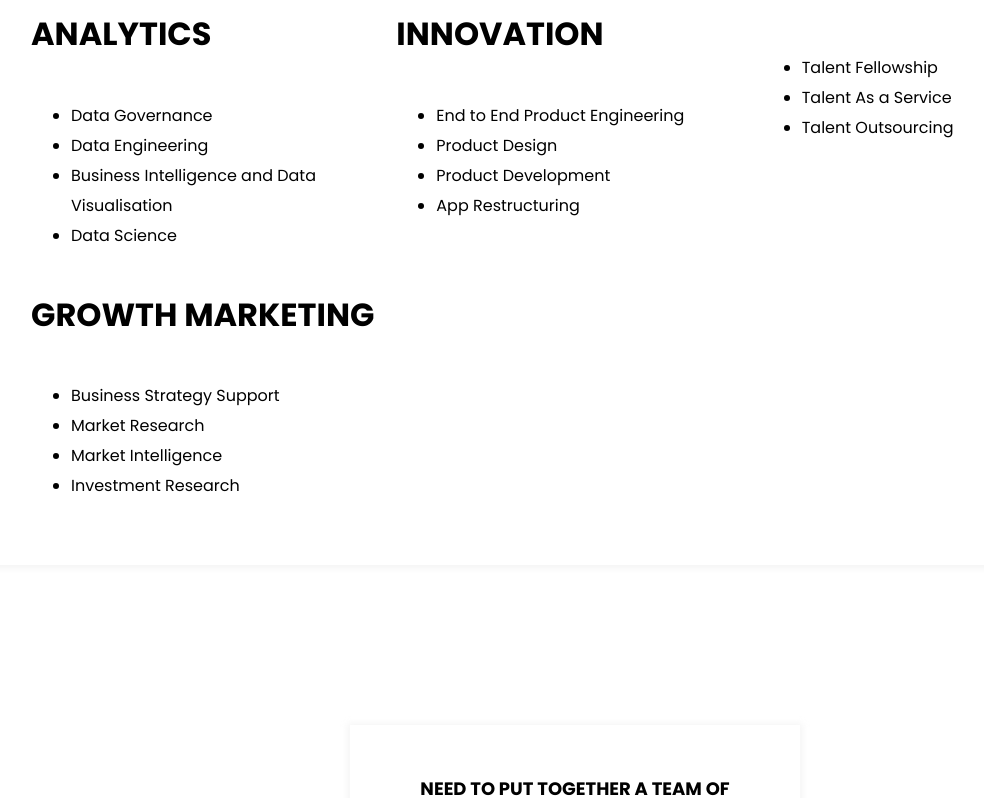
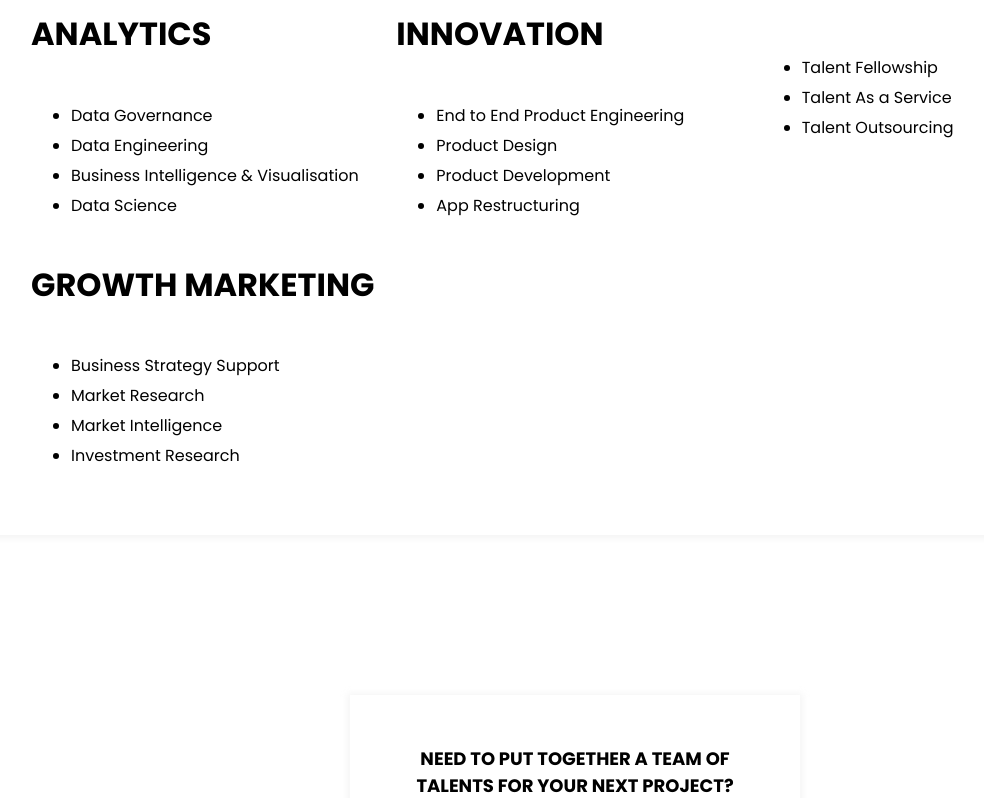
Before and after one commit to consoledot/Determinas, a Next.js app: page /data-governance in a window 1280 px wide. Shown: the part 3603-4401 px from the top of the page, without its empty margins (65-1049 px from the left). Built offline with nearby package versions, Linux system fonts and the light colour scheme.

Commit message:
pushed links

```diff
--- a/components/Footer/index.jsx
+++ b/components/Footer/index.jsx
@@ -45,7 +45,11 @@ export default function Footer({ contact }) {
               </li>
             </ul>
             <ul>
-              <li className={styles.first}>Software Product & Innovation</li>
+              <li className={styles.first}>
+                <Link href="/software-product-innovation">
+                  Software Product & Innovation
+                </Link>
+              </li>
               <li>End to End Product Engineering</li>
               <li>Product Design</li>
               <li>Product Development</li>
--- a/components/What we Offer/index.jsx
+++ b/components/What we Offer/index.jsx
@@ -1,5 +1,5 @@
 import Image from "next/image";
-
+import Link from "next/link";
 import growth from "../../public/images/growth.svg";
 import analytics from "../../public/images/analytics.svg";
 import computer from "../../public/images/computer.svg";
@@ -15,10 +15,20 @@ export default function WhatWeOffer() {
         <div className="item">
           <h4>BIG DATA AND ANALYTICS</h4>
           <ul>
-            <li>Data Governance</li>
-            <li>Data Engineering</li>
-            <li>Business Intelligence and Data Visualisation</li>
-            <li>Data Science </li>
+            <li>
+              <Link href="/data-governance">Data Governance</Link>
+            </li>
+            <li>
+              <Link href="/data-engineering">Data Engineering</Link>
+            </li>
+            <li>
+              <Link href="/business-inteligence-&-data-visualization">
+                Business Intelligence & Visualisation
+              </Link>
+            </li>
+            <li>
+              <Link href="/data-science">Data Science</Link>
+            </li>
           </ul>
         </div>
       </div>
@@ -45,8 +55,12 @@ export default function WhatWeOffer() {
         <div className="item">
           <h4>TALENT MOBILITY</h4>
           <ul>
-            <li>Talent Fellowship</li>
-            <li>Talent As a Service</li>
+            <li>
+              <Link href="/talent-fellowship">Talent Fellowship</Link>
+            </li>
+            <li>
+              <Link href="/talent-as-a-service">Talent As a Service</Link>
+            </li>
             <li>Talent Outsourcing</li>
           </ul>
         </div>
@@ -59,10 +73,24 @@ export default function WhatWeOffer() {
         <div className="item">
           <h4> GROWTH MARKETING</h4>
           <ul>
-            <li>Business Strategy Support</li>
-            <li>Market Research</li>
-            <li>Market Intelligence</li>
-            <li>Investment Research </li>
+            <li>
+              <Link href="/business-strategy-support">
+                Business Strategy Support
+              </Link>
+            </li>
+            <li>
+              <Link href="/market-research">Market Research</Link>
+            </li>
+            <li>
+              <Link href="/market-intelligence-service">
+                Market Intelligence
+              </Link>
+            </li>
+            <li>
+              <Link href="/investment-research-services">
+                Investment Research
+              </Link>
+            </li>
           </ul>
         </div>
       </div>
```
Also changed, not shown: pages/index.js (+6 -1 lines).
